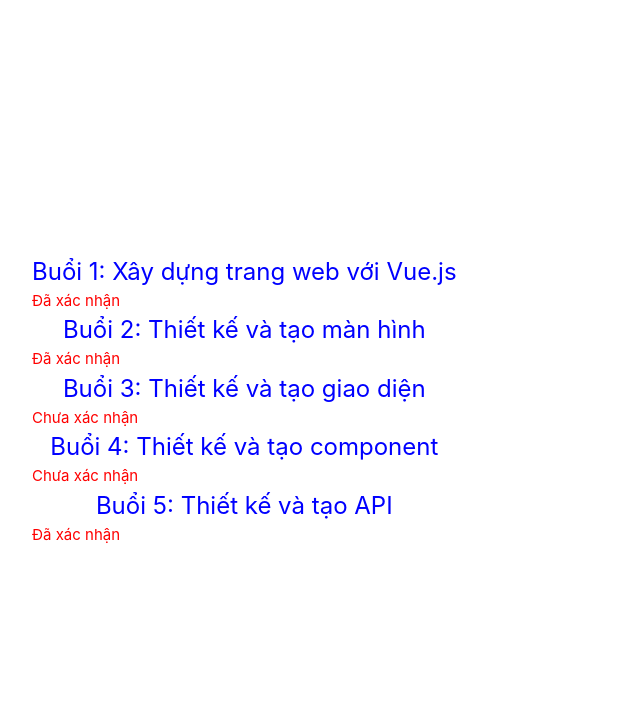
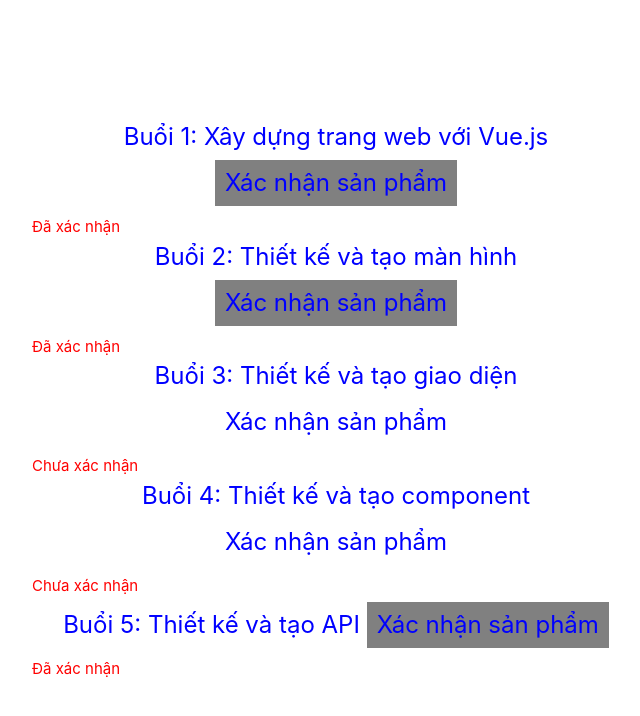
Before and after one commit to nguyenkienynkk/NguyenKien_CY_Vue, a Vue app: page /app in a window 1280 px wide. Shown: the top 716 px of the page, without its empty margins (608-1248 px from the left). Built offline with nearby package versions, Linux system fonts and the light colour scheme.

Commit message:
session4:bai5-6

```diff
--- a/src/views/buoi-4/bai-1/Check.vue
+++ b/src/views/buoi-4/bai-1/Check.vue
@@ -1,6 +1,7 @@
 <template>
   <div class="check">{{ props.isChecked }}</div>
 </template>
+
 <script setup lang="ts">
 const props = defineProps({
   isChecked: {
@@ -9,6 +10,7 @@
   },
 })
 </script>
+
 <style scoped>
 .check {
   color: red;
--- a/src/views/buoi-4/bai-1/Item.vue
+++ b/src/views/buoi-4/bai-1/Item.vue
@@ -1,25 +1,50 @@
 <template>
-  <div class="item" @click="selectProduct">
+  <div class="item">
     {{ name }}
+    <button @click="confirmProduct" :disabled="isChecked === 'Đã xác nhận'">
+      Xác nhận sản phẩm
+    </button>
   </div>
 </template>
+
 <script setup lang="ts">
-import { defineProps, defineEmits, onMounted } from 'vue'
+import { defineProps, defineEmits } from 'vue'
+
 const props = defineProps({
-  name: { type: String, required: true },
-  productCode: { type: String, required: true },
+  name: {
+    type: String,
+    required: true,
+  },
+  productCode: {
+    type: String,
+    required: true,
+  },
+  isChecked: {
+    type: String,
+    required: true,
+  }
 })
+
 const emit = defineEmits(['selectProduct'])
-function selectProduct() {
+
+function confirmProduct() {
   emit('selectProduct', props.productCode)
 }
-onMounted(() => console.log(`Item has been created with name: ${props.name}`))
 </script>
+
 <style scoped>
 .item {
   font-size: 24px;
   color: blue;
   text-align: center;
-  cursor: pointer;
+  margin-bottom: 10px;
+}
+button {
+  margin-top: 5px;
+  padding: 5px 10px;
+}
+button:disabled {
+  background-color: grey;
+  cursor: not-allowed;
 }
 </style>
--- a/src/views/buoi-4/bai-1/List.vue
+++ b/src/views/buoi-4/bai-1/List.vue
@@ -3,6 +3,7 @@
     <Item
       :name="item.name"
       :productCode="index"
+      :isChecked="item.isChecked"
       @selectProduct="handleSelectProduct"
     />
     <Check :is-checked="item.isChecked" />
@@ -38,7 +39,11 @@
 })
 
 function handleSelectProduct(productCode: string) {
-  console.log(`Product with code "${productCode}" selected!`)
+  const selectedItem = items.value[productCode]
+  if (selectedItem.isChecked === 'Chưa xác nhận') {
+    selectedItem.isChecked = 'Đã xác nhận'
+    alert(`Product with code "${productCode}" has been confirmed!`)
+  }
 }
 </script>
 
```
